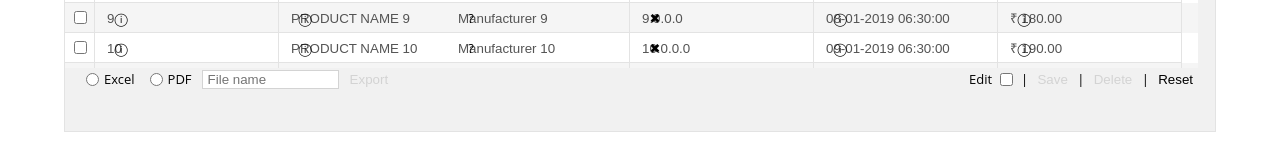
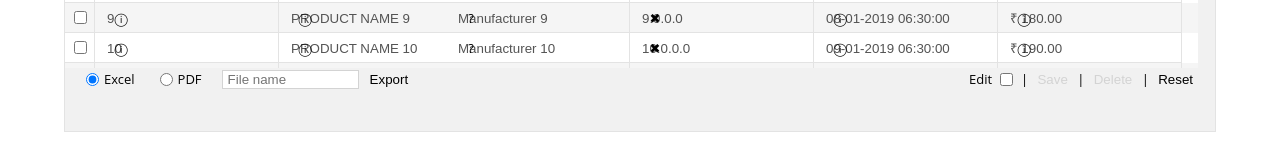
Before and after one commit to Saurodip/Datatable, an Angular app: page / in a window 1280 px wide. Shown: the part 468-628 px from the top of the page. Built offline with nearby package versions, Linux system fonts and the light colour scheme.

Commit message:
Datatable

```diff
--- a/src/app/datatable/component/datatable.component.html
+++ b/src/app/datatable/component/datatable.component.html
@@ -144,10 +144,16 @@
     </div>
     <div class="datatable-footer">
         <div class="action-container">
-            <input type="radio" class="datatable-export-option" name="export" value="excel" (click)="onSelectDataTableExportType(dataTableExportType.Excel)">
-            <label for="datatable-excel-export">Excel</label>
-            <input type="radio" class="datatable-export-option" name="export" value="pdf" (click)="onSelectDataTableExportType(dataTableExportType.PDF)">
-            <label for="datatable-pdf-export">PDF</label>
+            <span (click)="onSelectDataTableExportType(dataTableExportType.Excel)">
+                <input type="radio" class="datatable-export-option" name="export" value="excel"
+                    [checked]="dataTableExportFileType === dataTableExportType.Excel">
+                <label for="datatable-excel-export">Excel</label>
+            </span>
+            <span (click)="onSelectDataTableExportType(dataTableExportType.PDF)">
+                <input type="radio" class="datatable-export-option" name="export" value="pdf"
+                    [checked]="dataTableExportFileType === dataTableExportType.PDF">
+                <label for="datatable-pdf-export">PDF</label>
+            </span>
             <input type="text" id="datatable-export-file-name" placeholder="File name" maxlength="50">
             <input type="button" id="datatable-export-button" value="Export" [disabled]="!dataTableExportFileType" (click)="onExportDataTableData()">
         </div>
@@ -170,7 +176,7 @@
         <div class="action-container">
             <span *ngIf="toolbar?.edit" (click)="onApplyDataTableEditOption()">
                 <label for="datatable-edit-option">Edit </label>
-                <input type="checkbox" id="datatable-edit-option"> |
+                <input type="checkbox" id="datatable-edit-option" [checked]="!isDataTableCellDisabled"> |
             </span>
             <span *ngIf="toolbar?.save">
                 <input type="button" id="datatable-save-option" value="Save"
--- a/src/app/datatable/component/datatable.component.scss
+++ b/src/app/datatable/component/datatable.component.scss
@@ -277,12 +277,14 @@ $text-color: #e3e3e3;
                 }
 
                 input[type="radio"] {
+                    cursor: pointer;
                     margin-right: 5px;
                     position: relative;
                     top: 2px;
                 }
 
                 label {
+                    cursor: pointer;
                     margin-right: 10px;
                 }
 
@@ -299,6 +301,10 @@ $text-color: #e3e3e3;
                 text-align: right;
 
                 span {
+                    label {
+                        cursor: pointer;
+                    }
+
                     input[type="checkbox"] {
                         cursor: pointer;
                         margin-right: 5px;
--- a/src/app/datatable/component/datatable.component.ts
+++ b/src/app/datatable/component/datatable.component.ts
@@ -125,7 +125,7 @@ export class DataTableComponent implements OnInit, AfterViewInit, AfterViewCheck
         this.sortFields = {};
         this.currentPaginationSlot = {};
         this.tooltipInfo = new DataTableTooltip();
-        this.dataTableExportFileType = DataTableExportType.None;
+        this.dataTableExportFileType = DataTableExportType.Excel;
         this.dataCollection = [];
         this.listOfInternalObjectProperties = ['Index', 'RowSelected'];
         this.listOfSelectedDataTableRows = [];
@@ -508,11 +508,7 @@ export class DataTableComponent implements OnInit, AfterViewInit, AfterViewCheck
     }
 
     public onApplyDataTableEditOption = (): void => {
-        const dataTableEditOption: HTMLElement = this.dataTableElementReferenceService.getHTMLElementRefernce('datatable-edit-option');
-        if (dataTableEditOption) {
-            dataTableEditOption['checked'] = this.isDataTableCellDisabled;
-            this.isDataTableCellDisabled = !this.isDataTableCellDisabled;
-        }
+        this.isDataTableCellDisabled = !this.isDataTableCellDisabled;
     }
 
     /**
```
